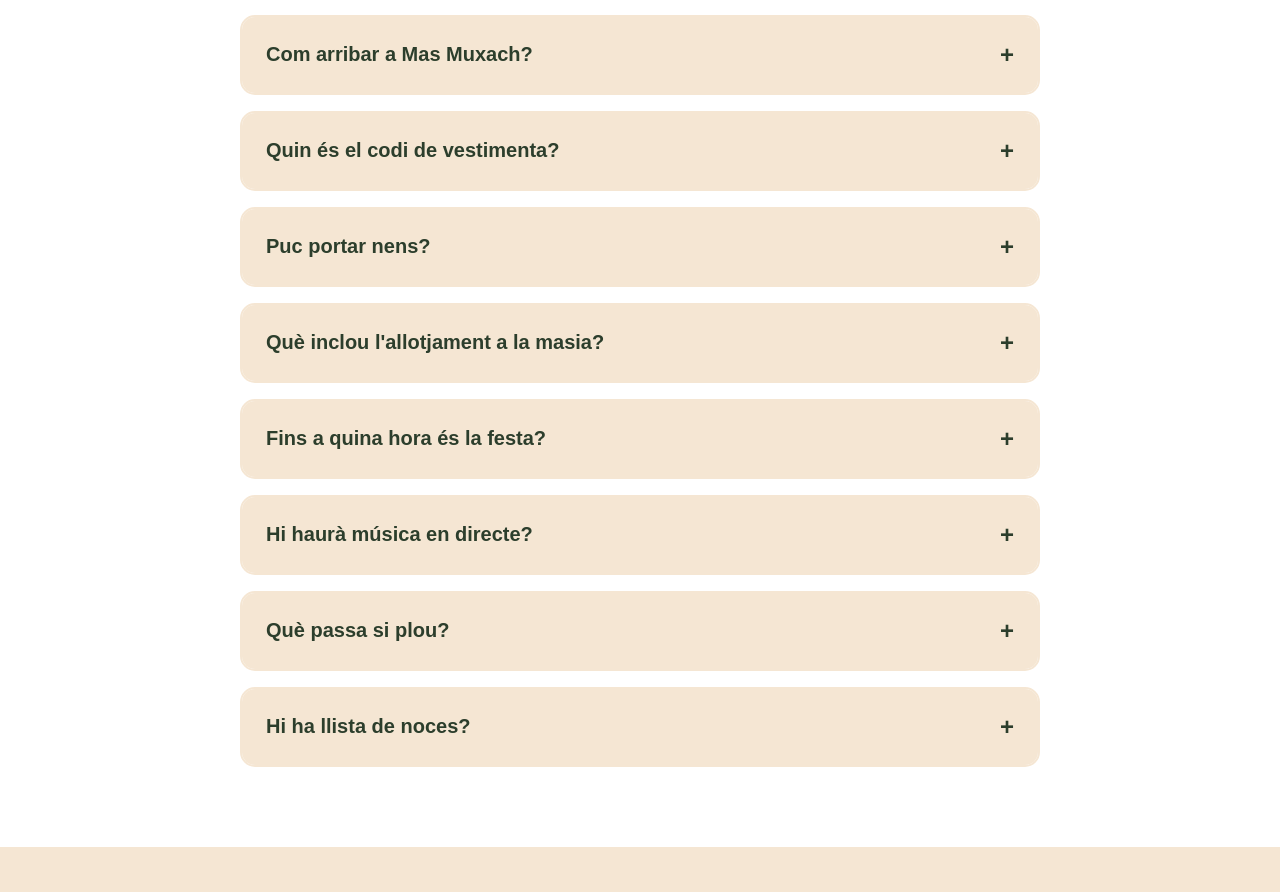
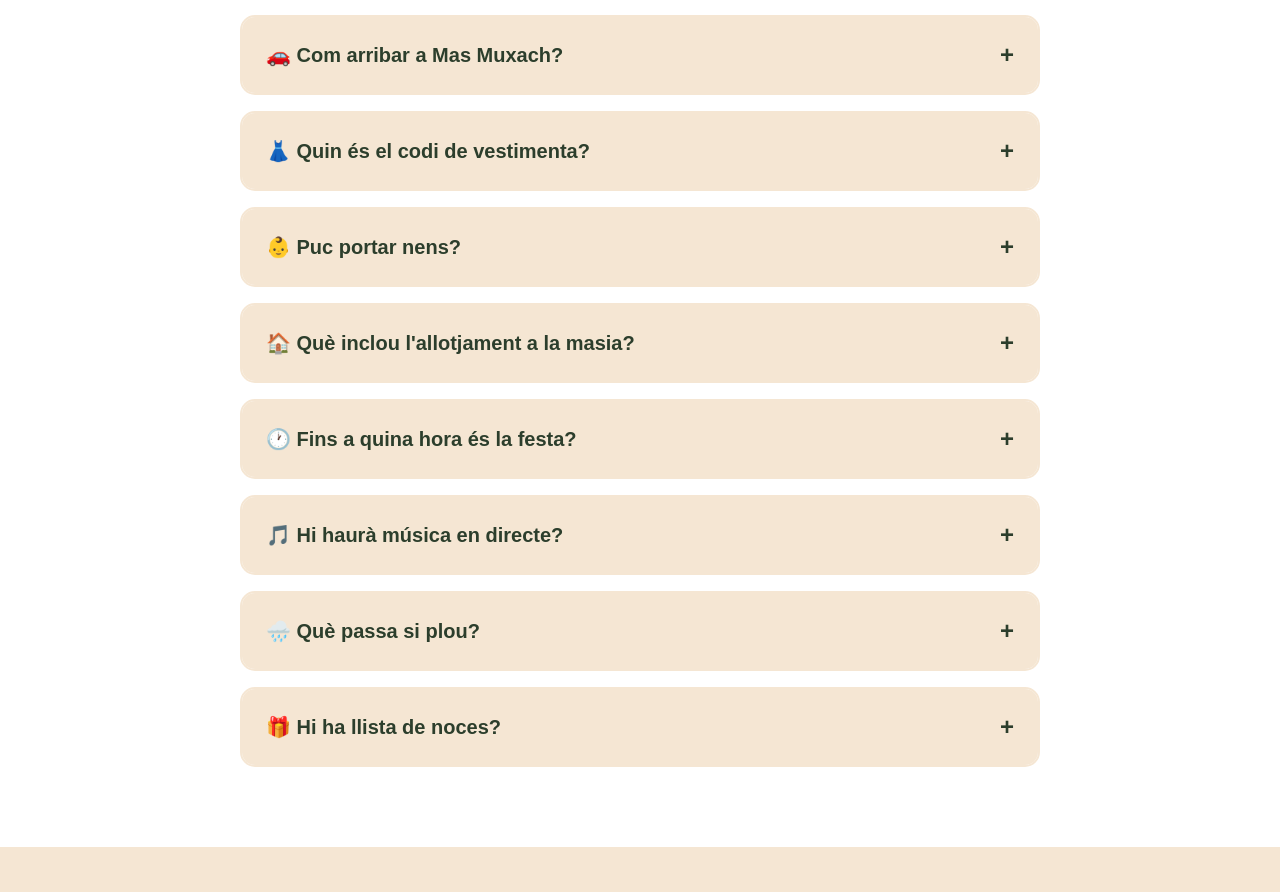
Before and after one commit to AlbertSuarez/albert-elena, a Next.js app: page / in a window 1280 px wide. Shown: the part 2780-3672 px from the top of the page. Built offline with nearby package versions, Linux system fonts and the light colour scheme.

Commit message:
💬 Added emojis to each FAQ

```diff
--- a/src/components/FAQ/FAQ.tsx
+++ b/src/components/FAQ/FAQ.tsx
@@ -14,35 +14,35 @@
 
   const faqData: FAQItem[] = [
     {
-      question: "Com arribar a Mas Muxach?",
+      question: "🚗 Com arribar a Mas Muxach?",
       answer: "La masia està a Brunyola (Girona) i disposa d'aparcament gratuït. Si us quedeu a dormir, us recomanem venir en cotxe. Per a aquells que no es quedin a dormir o no disposin d'un vehicle, parlarem en un futur de com gestionar-ho."
     },
     {
-      question: "Quin és el codi de vestimenta?",
+      question: "👗 Quin és el codi de vestimenta?",
       answer: "Elegant i informal. Recomanem roba còmoda ja que hi haurà ball i l'esdeveniment és en un entorn rural."
     },
     {
-      question: "Puc portar nens?",
+      question: "👶 Puc portar nens?",
       answer: "Per descomptat! Els nens són benvinguts. Si us plau, indiqueu-ho en la confirmació per adaptar el menú."
     },
     {
-      question: "Què inclou l'allotjament a la masia?",
+      question: "🏠 Què inclou l'allotjament a la masia?",
       answer: "L'allotjament inclou habitació compartida, llençols i esmorzar l'endemà al matí. Porteu roba còmoda per dormir!"
     },
     {
-      question: "Fins a quina hora és la festa?",
+      question: "🕐 Fins a quina hora és la festa?",
       answer: "La festa no té hora de finalització! La barra lliure i el DJ duraran 3 hores aproximadament, però la festa continuarà fins que tothom marxi. Nosaltres oferirem més música i sangria de cava, vosaltres només heu de portar les ganes de ballar i gaudir!"
     },
     {
-      question: "Hi haurà música en directe?",
+      question: "🎵 Hi haurà música en directe?",
       answer: "Tindrem DJ i una llista de reproducció col·laborativa. Passarem un enllaç més endavant perquè pugueu afegir les vostres cançons preferides!"
     },
     {
-      question: "Què passa si plou?",
+      question: "🌧️ Què passa si plou?",
       answer: "Mas Muxach disposa d'espais coberts per a tota la celebració en cas de mal temps."
     },
     {
-      question: "Hi ha llista de noces?",
+      question: "🎁 Hi ha llista de noces?",
       answer: "No, no ens agrada el concepte que tot convidat a un casament hagi de cobrir el seu cobert. Hem decidit fer aquesta celebració perquè ens fa il·lusió reunir-vos per celebrar el nostre enllaç. Per això, no esperem cap regal a canvi, només la vostra presència i estima. Això és el que realment ens fa feliços!"
     }
   ];
```
